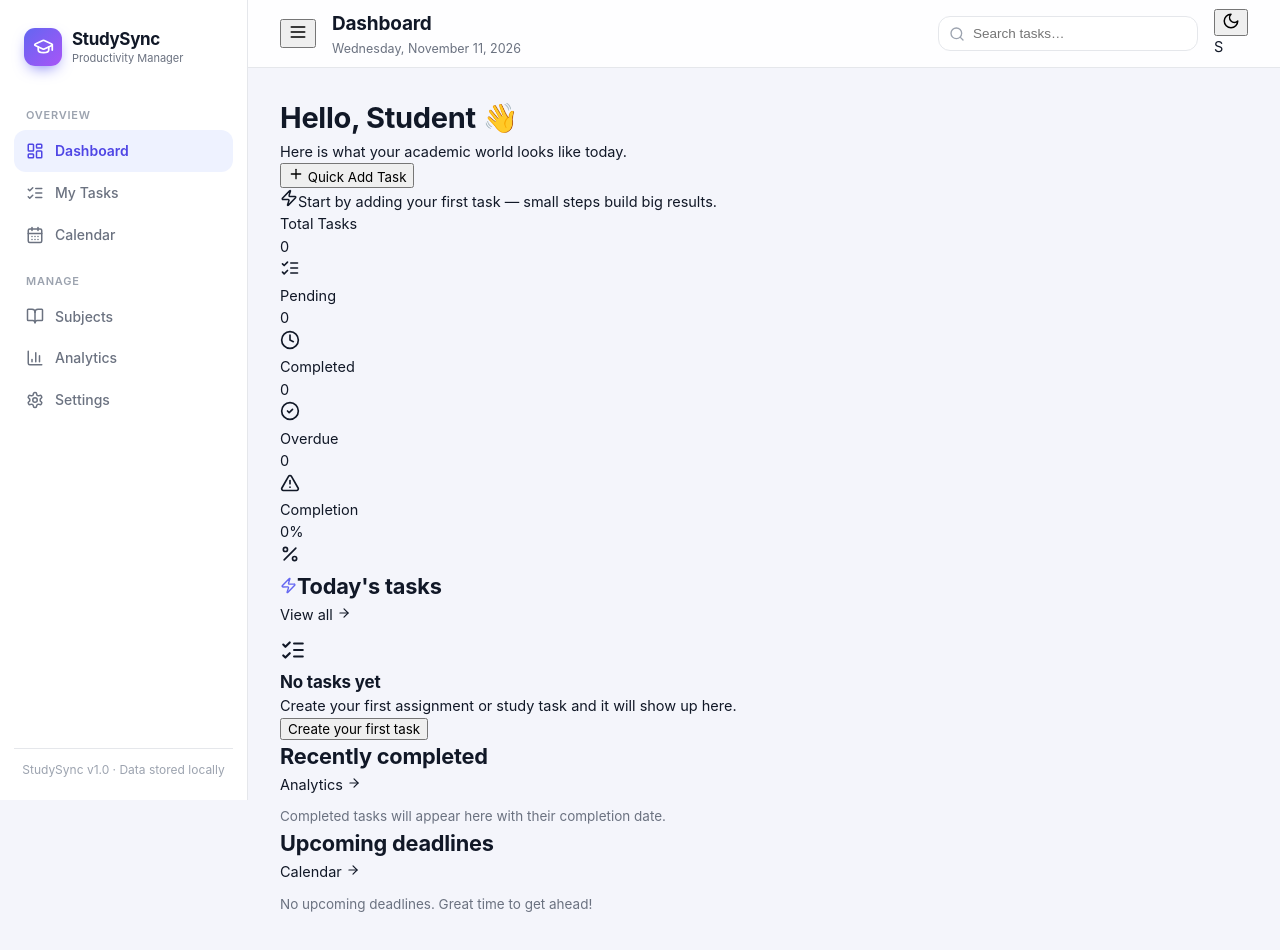
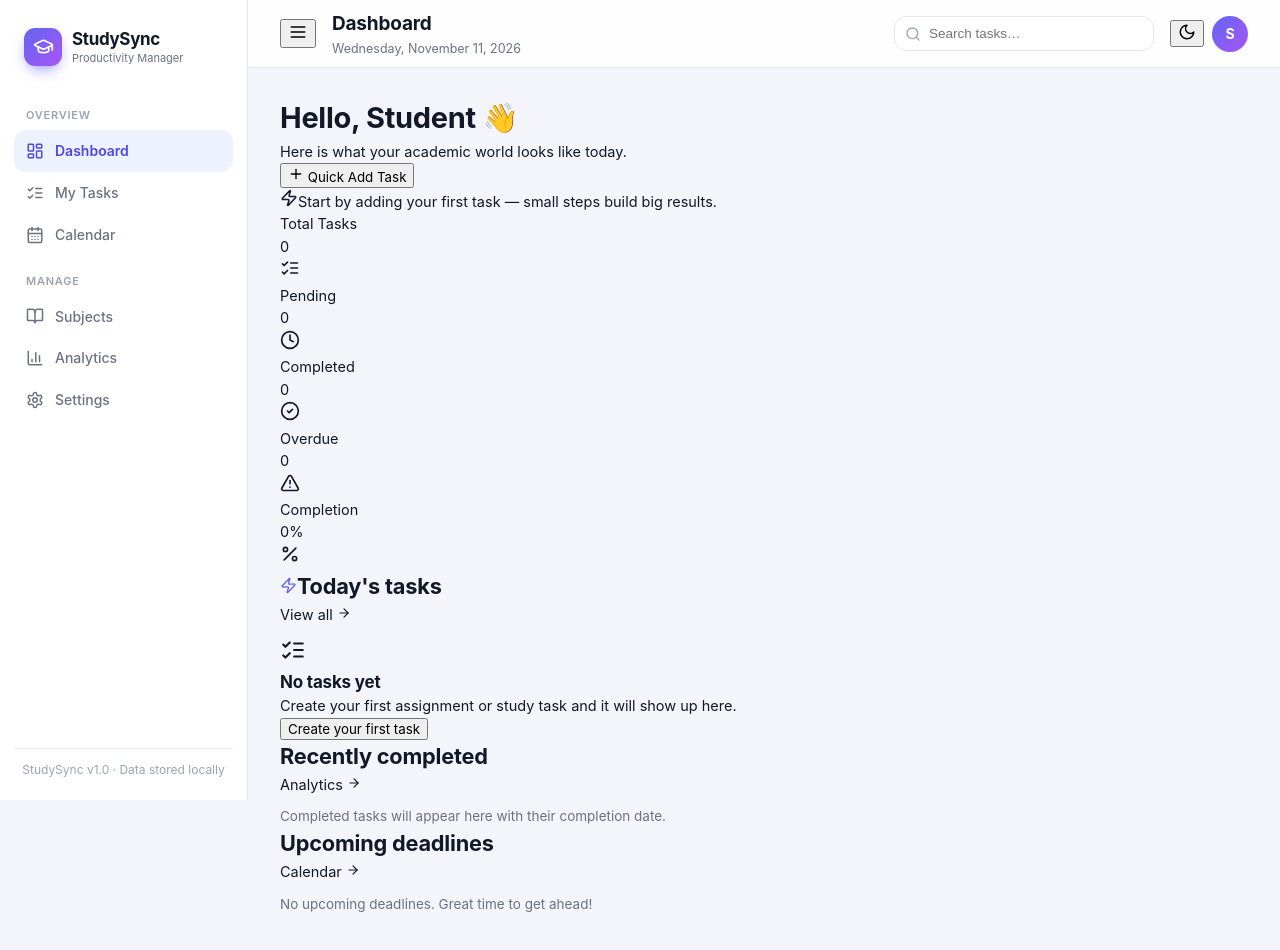
Before and after one commit to ShivanshDahiya5/StudySync-Student-Productivity, a React (Vite) app: page / in a window 1280 px wide. Shown: the top 950 px of the page. Built offline with nearby package versions, Linux system fonts and the light colour scheme.

Commit message:
Add focus styles for header search input and enhance avatar styling in index.css

```diff
--- a/src/index.css
+++ b/src/index.css
@@ -300,3 +300,24 @@ button { font-family: inherit; }
   outline: none;
   transition: border 0.15s ease, box-shadow 0.15s ease;
 }
+
+.header-search input:focus {
+  border-color: var(--primary);
+  box-shadow: 0 0 0 3px color-mix(in srgb, var(--primary) 20%, transparent);
+}
+
+.header-actions { display: flex; align-items: center; gap: 8px; }
+
+.avatar {
+  width: 36px;
+  height: 36px;
+  border-radius: 50%;
+  background: linear-gradient(135deg, var(--primary), #a855f7);
+  color: #fff;
+  display: grid;
+  place-items: center;
+  font-weight: 700;
+  font-size: 14px;
+  flex-shrink: 0;
+  user-select: none;
+}
```
